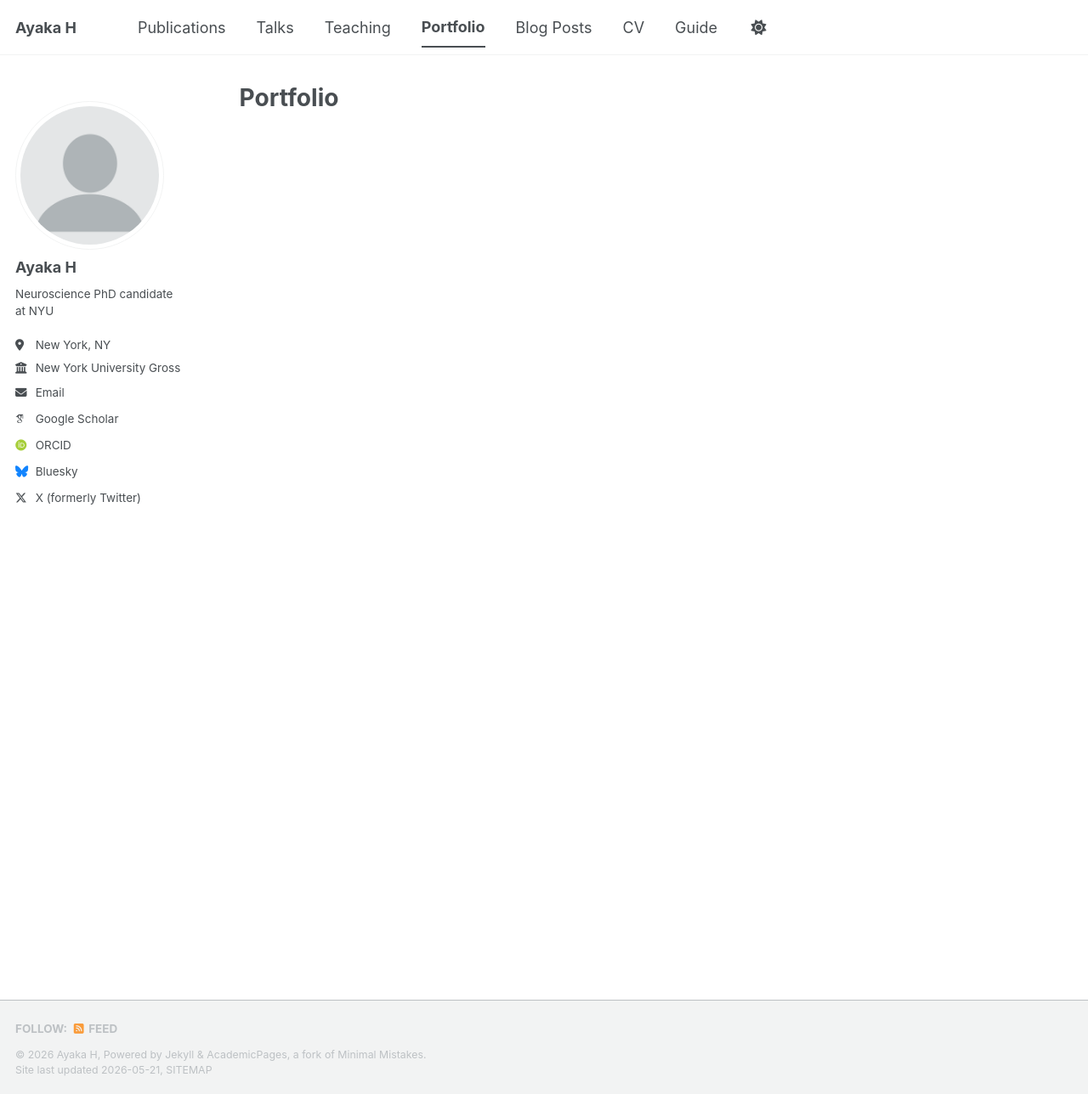
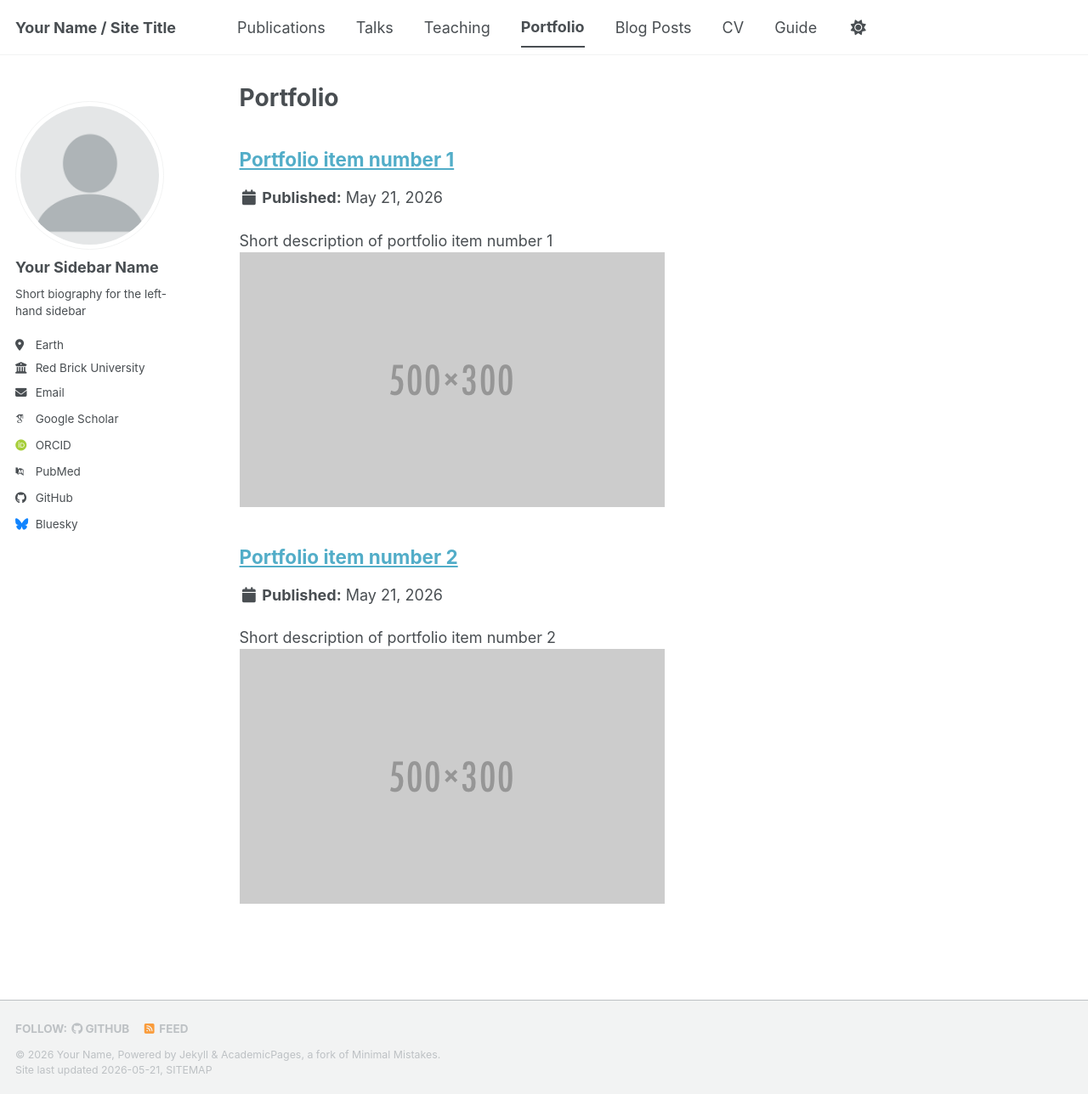
Before and after one commit to ahachisuka/ayakahach.github.io, a Jekyll site: the page built from _pages/portfolio.html, in a window 1280 px wide and 1288 px high. Shown: the whole window at 85% size. Built offline with Jekyll 4.4.1, drawn with Linux system fonts in a browser that asks for light colours; some web fonts are replaced; a script bundle is joined from its source files by our own code; library files that are not in the unit come from our copies.

Commit message:
Add files via upload

```diff
--- a/_config.yml
+++ b/_config.yml
@@ -9,14 +9,14 @@
 # Basic Site Settings
 locale                   : "en-US"
 site_theme               : "default" # The available themes options are "default", "air", "sunrise", "mint", "dirt" and "contrast"
-title                    : "Ayaka H"
+title                    : "Your Name / Site Title"
 title_separator          : "-"
-name                     : &name "Ayaka H"
-description              : &description "Ayaka's website"   # Update this with a general description of your site, this is the default if not overridden by a page
-url                      : https://ayakahach.github.io # The base hostname & protocol for your site e.g. "https://[your GitHub username].github.io",
+name                     : &name "Your Name"
+description              : &description "Your Name's academic portfolio"   # Update this with a general description of your site, this is the default if not overridden by a page
+url                      : https://academicpages.github.io # The base hostname & protocol for your site e.g. "https://[your GitHub username].github.io",
                                                            # or if you already have some other page hosted on Github then use "https://[your GitHub username].github.io/[Your Repo Name]"
 baseurl                  : "" # the subpath of your site, e.g. "/blog"
-repository               : "ahachisuka/ayakahach.github.io"
+repository               : "academicpages/academicpages.github.io"
 
 # Site Author - The following control what appear as part of the author content on the side bar.
 #               If a field is blank the icon and link will not appear, otherwise it will be shown.
@@ -24,24 +24,24 @@ repository               : "ahachisuka/ayakahach.github.io"
 author:
   # Biographic information
   avatar           : "profile.png"
-  name             : "Ayaka H"
+  name             : "Your Sidebar Name"
   pronouns         : # example: "she/her"
-  bio              : "Neuroscience PhD candidate at NYU"
-  location         : "New York, NY"
-  employer         : "New York University Grossman School of Medicine"
+  bio              : "Short biography for the left-hand sidebar"
+  location         : "Earth"
+  employer         : "Red Brick University"
   uri              : # URL
   email            : "none@example.org"
 
   # Academic websites
   academia         : # URL
   arxiv            : # URL - Update with the correct link to your profile
-  googlescholar    : "https://scholar.google.com/citations?user=uKVqgq4AAAAJ&hl=en"
+  googlescholar    : "https://scholar.google.com/citations?user=PS_CX0AAAAAJ"
   inspire-hep      : # URL
   impactstory      : # URL
-  orcid            : "https://orcid.org/0000-0002-7095-856X"
+  orcid            : "https://orcid.org/yourorcidurl"
   semantic         : # URL
   ssrn             : # URL
-  pubmed           : #"https://www.ncbi.nlm.nih.gov/pubmed/?term=john+snow"
+  pubmed           : "https://www.ncbi.nlm.nih.gov/pubmed/?term=john+snow"
   researchgate     : # URL
   scopus           : # URL
   zotero           : # URL
@@ -51,13 +51,13 @@ author:
   bitbucket        : # Username - Update with your username on the site
   codepen          : # Username
   dribbble         : # Username
-  github           : #"academicpages"
+  github           : "academicpages"
   kaggle           : # Username
   stackoverflow    : # User number or user number and name (i.e., use "1" or "1/jeff-atwood")
 
   # Social media
   artstation       : # Username
-  bluesky          : "ayakahach.bsky.app" # Replace this with you Bluesky username
+  bluesky          : "bsky.app" # Replace this with you Bluesky username
   facebook         : # Username
   flickr           : # Username
   foursquare       : # Username
@@ -74,7 +74,7 @@ author:
   steam            : # Username
   telegram         : # URL
   tumblr           : # Username
-  twitter          : "ayaka_hach" # Username for X / Twitter
+  twitter          : # Username for X / Twitter
   vine             : # Username
   weibo            : # Username
   wikipedia        : # Username
@@ -84,12 +84,12 @@ author:
 
 # Publication Category - The following the list of publication categories and their headings
 publication_category:
-  #books:
-  #  title: 'Books'
+  books:
+    title: 'Books'
   manuscripts:
-    title: 'Peer-reviewed Manuscripts'
+    title: 'Journal Articles'
   conferences:
-    title: 'Posters and Talks'
+    title: 'Conference Papers'
 
 # Site Settings
 teaser                   :  # filename of teaser fallback teaser image placed in /images/ for social media previews
@@ -221,13 +221,49 @@ kramdown:
 
 # These settings control the types of collections used by the template
 collections:
+  teaching:
+    output: true
+    permalink: /:collection/:path/
   publications:
+    output: true
+    permalink: /:collection/:path/
+  portfolio:
+    output: true
+    permalink: /:collection/:path/
+  talks:
     output: true
     permalink: /:collection/:path/
 
 
 # These settings control how pages and collections are included in the site
 defaults:
+  # _posts
+  - scope:
+      path: ""
+      type: posts
+    values:
+      layout: single
+      author_profile: true
+      read_time: true
+      comments: true
+      share: true
+      related: true
+  # _pages
+  - scope:
+      path: ""
+      type: pages
+    values:
+      layout: single
+      author_profile: true
+  # _teaching
+  - scope:
+      path: ""
+      type: teaching
+    values:
+      layout: single
+      author_profile: true
+      share: true
+      comments: true
   # _publications
   - scope:
       path: ""
@@ -237,6 +273,23 @@ defaults:
       author_profile: true
       share: true
       comments: true
+  # _portfolio
+  - scope:
+      path: ""
+      type: portfolio
+    values:
+      layout: single
+      author_profile: true
+      share: true
+      comment: true
+  # _talks
+  - scope:
+      path: ""
+      type: talks
+    values:
+      layout: talk
+      author_profile: true
+      share: true
 
 
 # Sass/SCSS
```
